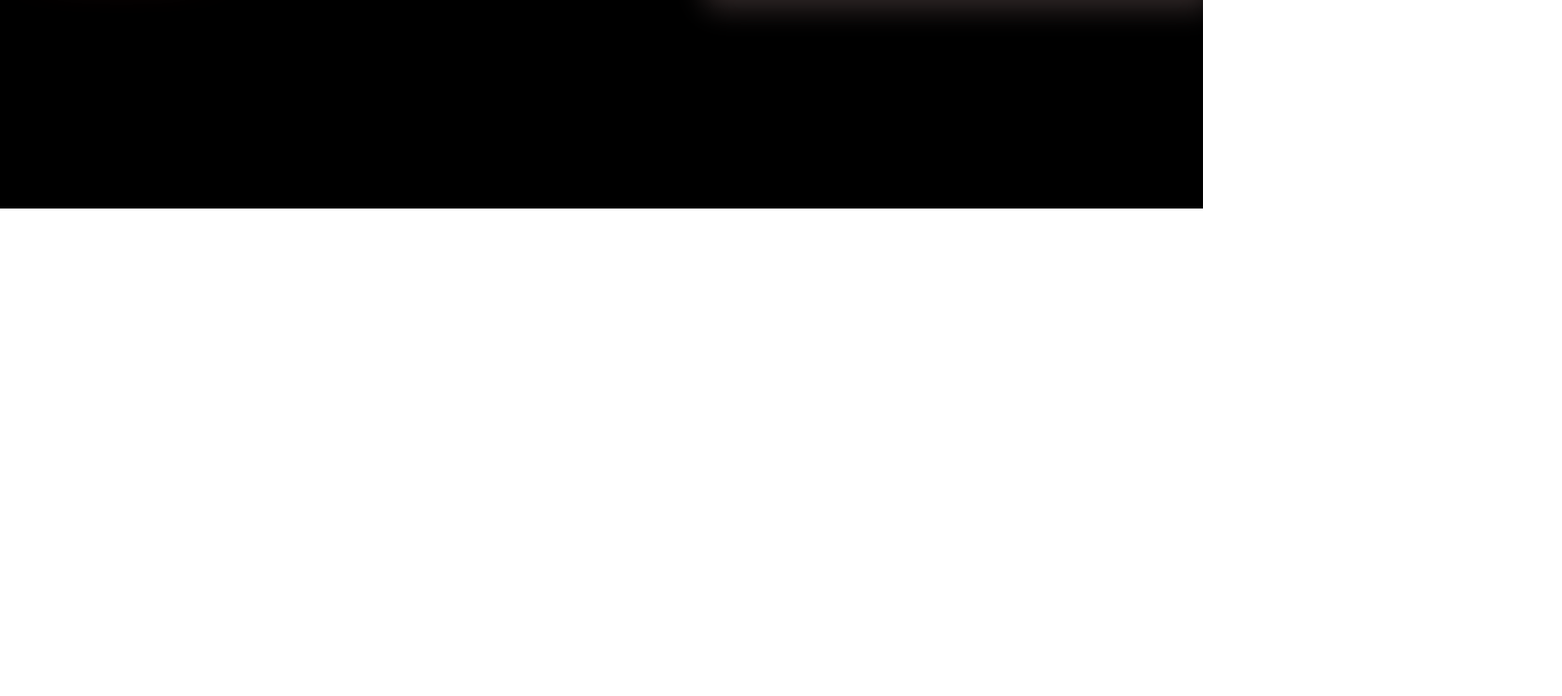
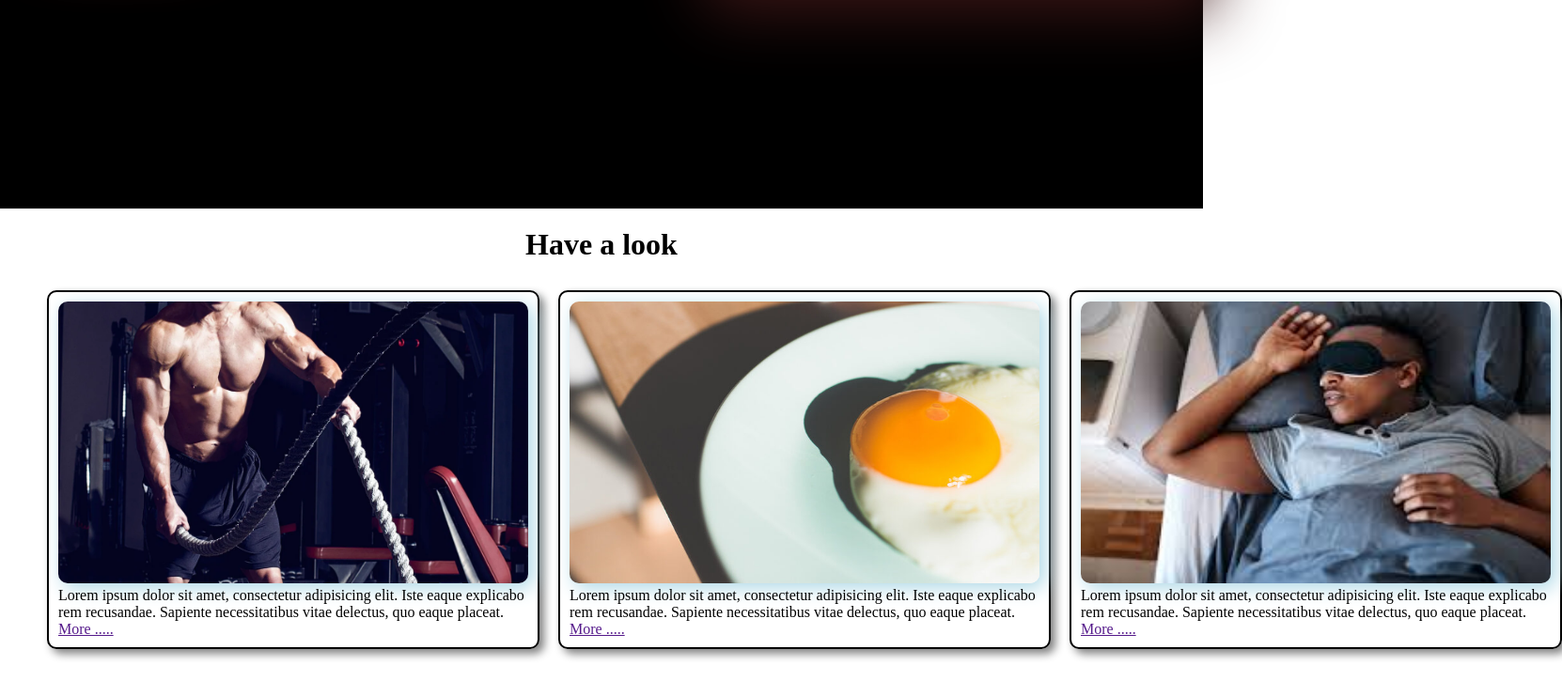
Before and after one commit to Mohiuddin10/mim-fitness-gym, a plain HTML site: page index.html in a window 1280 px wide. Shown: the part 669-1410 px from the top of the page at 94% size, 1662 px wide, since content can reach past the window. Before the commit the page ends 891 px from the top, so only its background shows below. Drawn offline with Linux system fonts and the light colour scheme.

Commit message:
section two added

```diff
--- a/index.html
+++ b/index.html
@@ -6,6 +6,7 @@
     <meta name="viewport" content="width=device-width, initial-scale=1.0">
     <title>MIM FITNESS GYM</title>
     <link rel="stylesheet" href="style.css">
+    <script src="https://kit.fontawesome.com/255233e3e9.js" crossorigin="anonymous"></script>
 </head>
 <body>
     <nav class="manu-container">
@@ -36,5 +37,30 @@
         </div>
     </div>
 
+    <!-- conceptual section end at 1 hour 10 min  -->
+
+    <div class="section-two">
+        <div class="section-headding">
+            <h1>Have a look</h1>
+        </div>
+        <div class="cards">
+            <div class="card">
+                <img class="img" src="images/icon1.webp" alt="">
+                <p>Lorem ipsum dolor sit amet, consectetur adipisicing elit. Iste eaque explicabo rem recusandae. Sapiente necessitatibus vitae delectus, quo eaque placeat.</p>
+                <a href="">More .....</a>
+            </div>
+            <div class="card">
+                <img class="img" src="images/icon2.jpg" alt="">
+                <p>Lorem ipsum dolor sit amet, consectetur adipisicing elit. Iste eaque explicabo rem recusandae. Sapiente necessitatibus vitae delectus, quo eaque placeat.</p>
+                <a href="">More .....</a>
+            </div>
+            <div class="card">
+                <img class="img" src="images/icon3.jpg" alt="">
+                <p>Lorem ipsum dolor sit amet, consectetur adipisicing elit. Iste eaque explicabo rem recusandae. Sapiente necessitatibus vitae delectus, quo eaque placeat.</p>
+                <a href="">More .....</a>
+            </div>
+        </div>
+    </div>
+
 </body>
 </html>
--- a/style.css
+++ b/style.css
@@ -61,5 +61,36 @@
 }
 .banner-img img{
     border-radius: 15px;
-    box-shadow: 10px 10px 30px rgb(50, 41, 41);
+    box-shadow: 10px 10px 70px rgb(63, 23, 23);
 }
+
+.section-two{
+    padding: 10px;
+    margin: 10px;
+}
+.section-headding {
+    text-align: center;
+}
+.cards {
+    display: flex;
+    justify-content: space-around;
+    margin: 10px;
+    padding: 10px;
+
+}
+.card {
+
+    align-items: center;
+    width: 500px;
+    border: 2px solid black;
+    border-radius: 10px;
+    margin: 10px;
+    padding: 10px;
+    box-shadow: 5px 5px 10px gray;
+}
+.img {
+    width: 500px;
+    height: 300px;
+    border-radius: 10px;
+    box-shadow: 5px 5px 20px lightblue;
+}
```
Also changed, not shown: images/icon1.png (added), images/icon1.webp (added), images/icon2.jpg (added), images/icon3.jpg (added), images/icon3.png (added).
